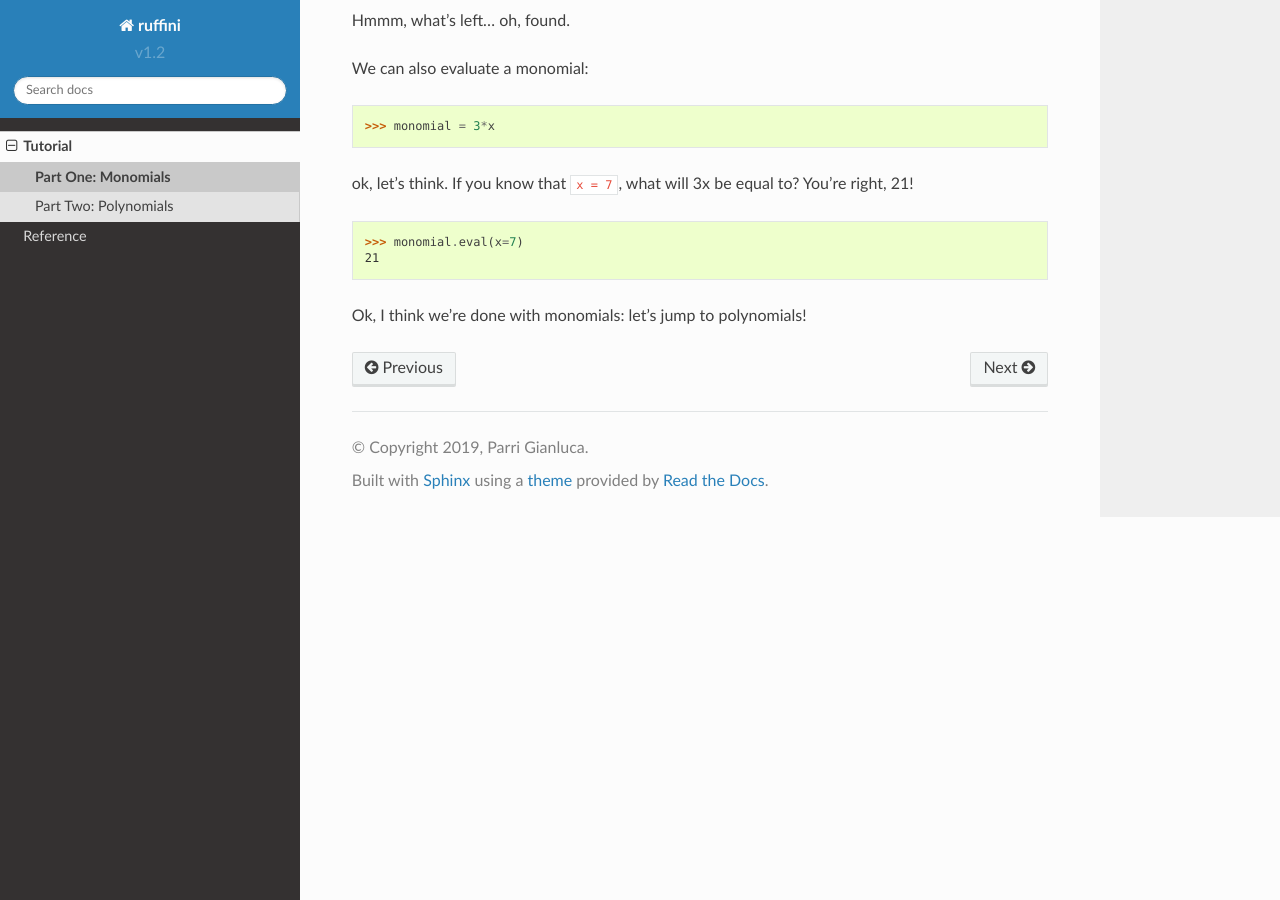
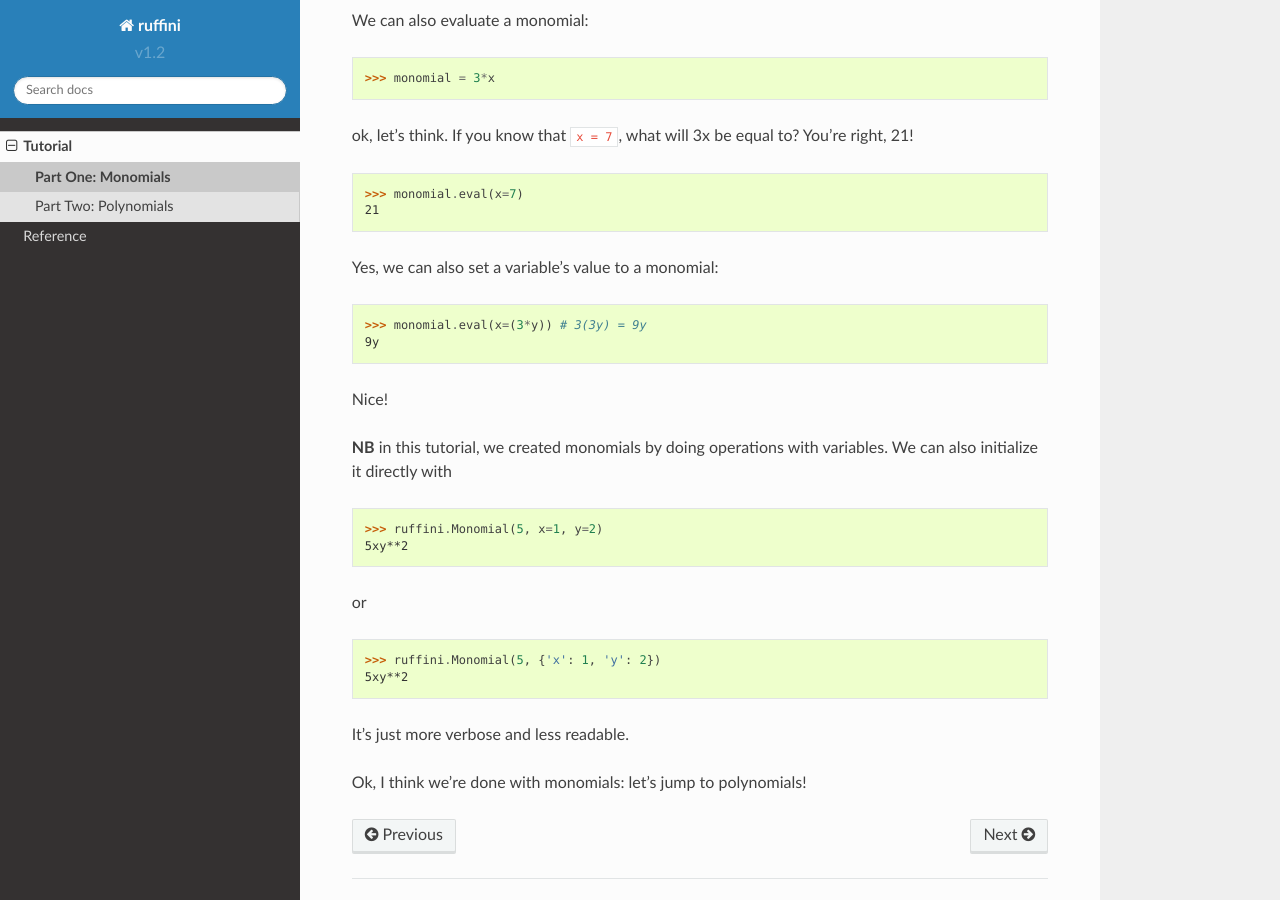
Before and after one commit to gianluparri03/ruffini, a Sphinx documentation site: the page built from docs/tutorial/part_one.rst, in a window 1280 px wide and 900 px high, scrolled down 1352 px. Built offline with Sphinx 7.4.7 and the Read the Docs theme 2.0.0, drawn with Linux system fonts in a browser that asks for light colours; some of the changed text lies outside the part shown.

Commit message:
added variable() shorthand

```diff
--- a/docs/tutorial/part_one.rst
+++ b/docs/tutorial/part_one.rst
@@ -8,12 +8,9 @@
 But, hey, how should we can create a monomial without any variable?
 Nah, we can't, so first of all we're initializing variables:
 
->>> x = ruffini.Monomial(1, x=1)
+>>> x = ruffini.variable('x')
 
-**NB:** *I know that the variables' initializing process is
-ugly. I'm working on a nicer way.*
-
-Uh, done. Now we can finally create a monomial!
+Done. Now we can finally create a monomial!
 
 >>> 3*x # that's a monomial!
 3x
@@ -69,4 +66,26 @@
 >>> monomial.eval(x=7)
 21
 
+Yes, we can also set a variable's value to a monomial:
+
+>>> monomial.eval(x=(3*y)) # 3(3y) = 9y
+9y
+
+Nice!
+
+**NB** in this tutorial, we created monomials by doing operations
+with variables. We can also initialize it directly with
+
+>>> ruffini.Monomial(5, x=1, y=2)
+5xy**2
+
+or
+
+>>> ruffini.Monomial(5, {'x': 1, 'y': 2})
+5xy**2
+
+It's just more verbose and less readable.
+
+
+
 Ok, I think we're done with monomials: let's jump to polynomials!
--- a/src/ruffini/__init__.py
+++ b/src/ruffini/__init__.py
@@ -11,8 +11,11 @@
 del fpolynomials
 
 
-# Define some shorthands
+# Variables shorthands
+def variable(letter):
+    return Monomial(1, {str(letter): 1})
 
+# GCD shorthand
 def gcd(*args):
     """
     A shorthand to calculate the gcd between two or more monomials.
@@ -24,6 +27,7 @@
 
     return reduce(lambda x, y: x.gcd(y), args)
 
+# LCM shorthand
 def lcm(*args):
     """
     A shorthand to calculate the lcm between two or more monomials.
```
Also changed, not shown: CONTRIBUTING.md (+3 -2 lines), 4 other files.
